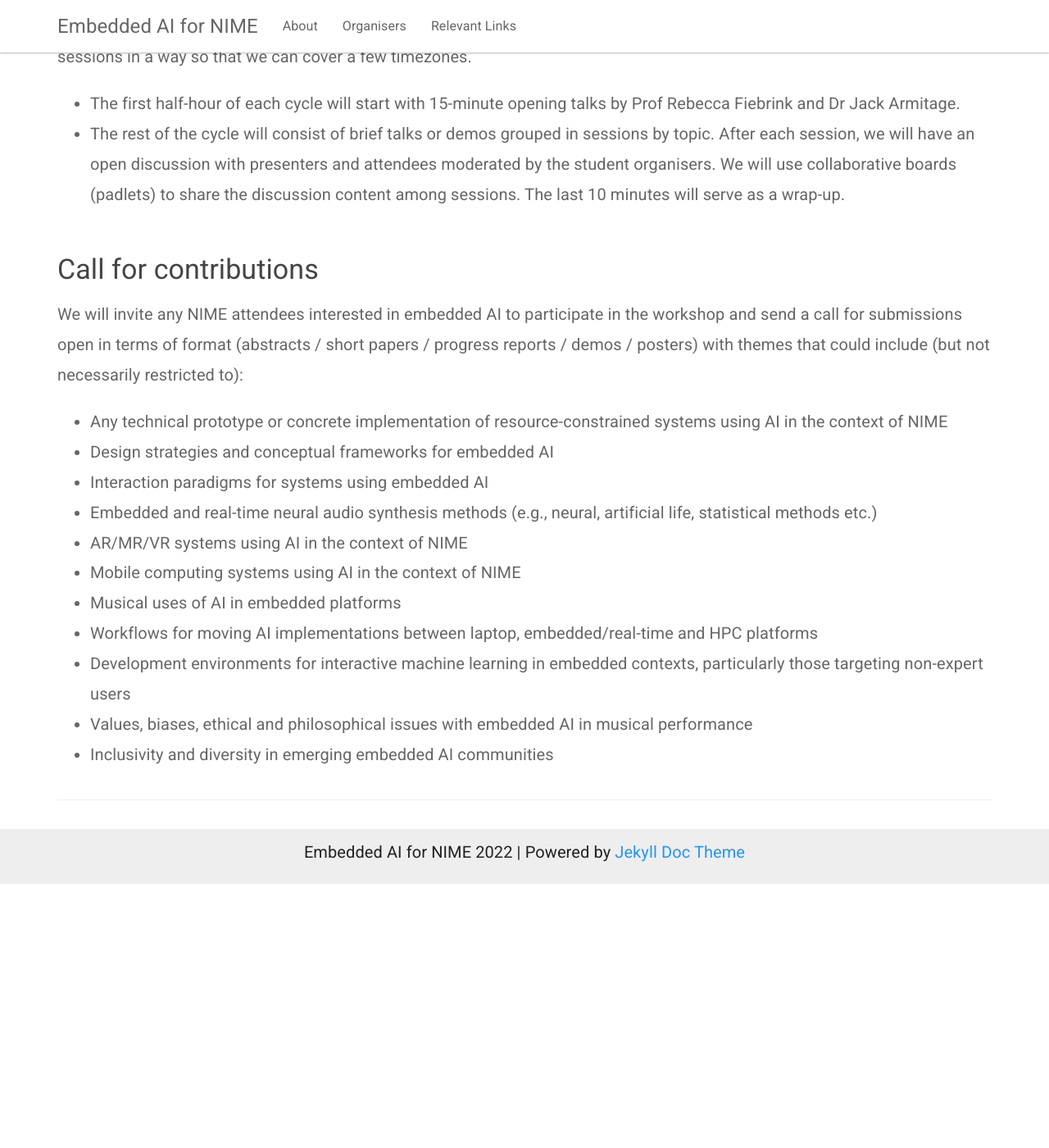
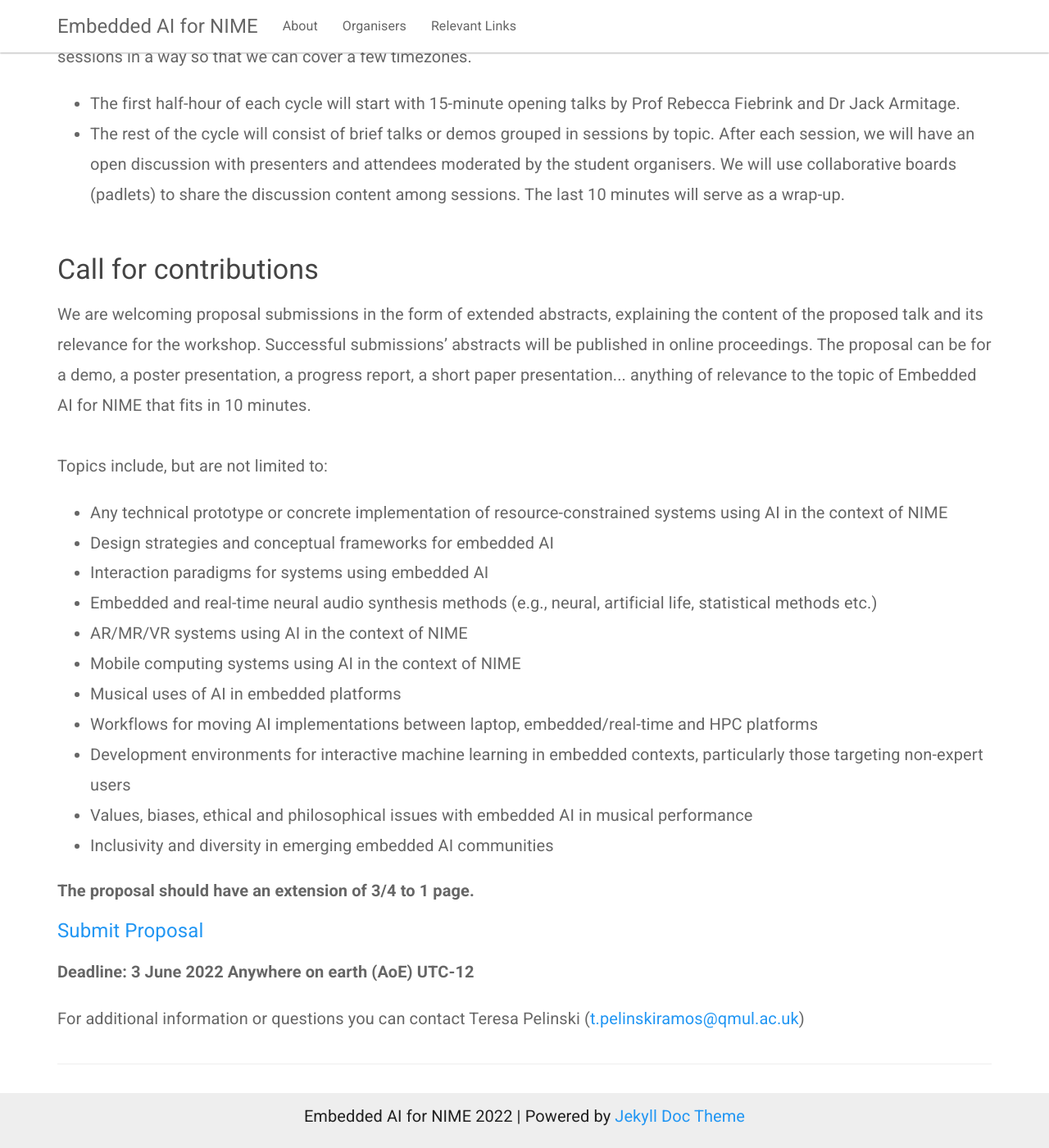
Before and after one commit to embedded-ai-for-nime/embedded-ai-for-nime.github.io, a Jekyll site: the page built from index.html, in a window 1280 px wide and 1400 px high, scrolled down 807 px. Shown: the whole window at 82% size. Built offline with Jekyll 4.4.1, drawn with Linux system fonts in a browser that asks for light colours; before the commit the page ends 1885 px from its top, so only the background shows below that.

Commit message:
Added call for contributions.

```diff
--- a/index.html
+++ b/index.html
@@ -40,7 +40,8 @@ layout: default
     <h3 class="header-light regular-pad">Call for contributions</h2>
       <p>
 
-      We will invite any NIME attendees interested in embedded AI to participate in the workshop and send a call for submissions open in terms of format (abstracts / short papers / progress reports / demos / posters) with themes that could include (but not necessarily restricted to):
+      We are welcoming proposal submissions in the form of extended abstracts, explaining the content of the proposed talk and its relevance for the workshop. Successful submissions’ abstracts will be published in online proceedings. The proposal can be for a demo, a poster presentation, a progress report, a short paper presentation... anything of relevance to the topic of Embedded AI for NIME that fits in 10 minutes.
+      <br><br>Topics include, but are not limited to:
 
       <ul>
       <li>Any technical prototype or concrete implementation of resource-constrained systems using AI in the context of NIME</li>
@@ -65,6 +66,12 @@ layout: default
 
       <li>Inclusivity and diversity in emerging embedded AI communities</li>
       </ul>
+      <b>The proposal should have an extension of 3/4 to 1 page.</b>
+      <h4 class="header-light regular-pad"><a href="https://forms.gle/patPPzdnYdebTRDPA">Submit Proposal</a></h4>
+      <b>Deadline: 3 June 2022 Anywhere on earth (AoE) UTC-12</b>
       </p>
+
+      For additional information or questions you can contact Teresa Pelinski (<a href="mailto:t.pelinskiramos@qmul.ac.uk">t.pelinskiramos@qmul.ac.uk</a>)
+
     <hr>
 </div>
```
